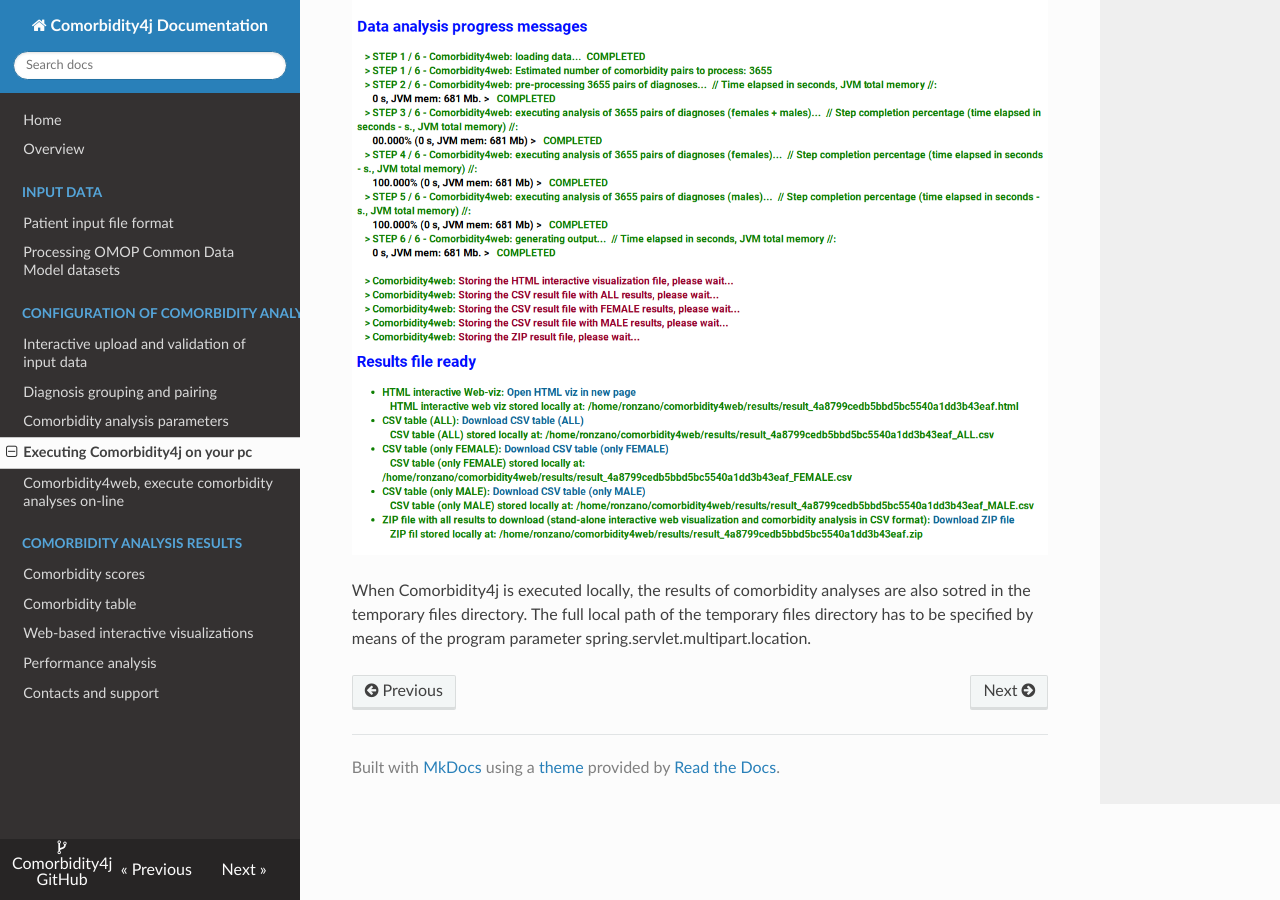
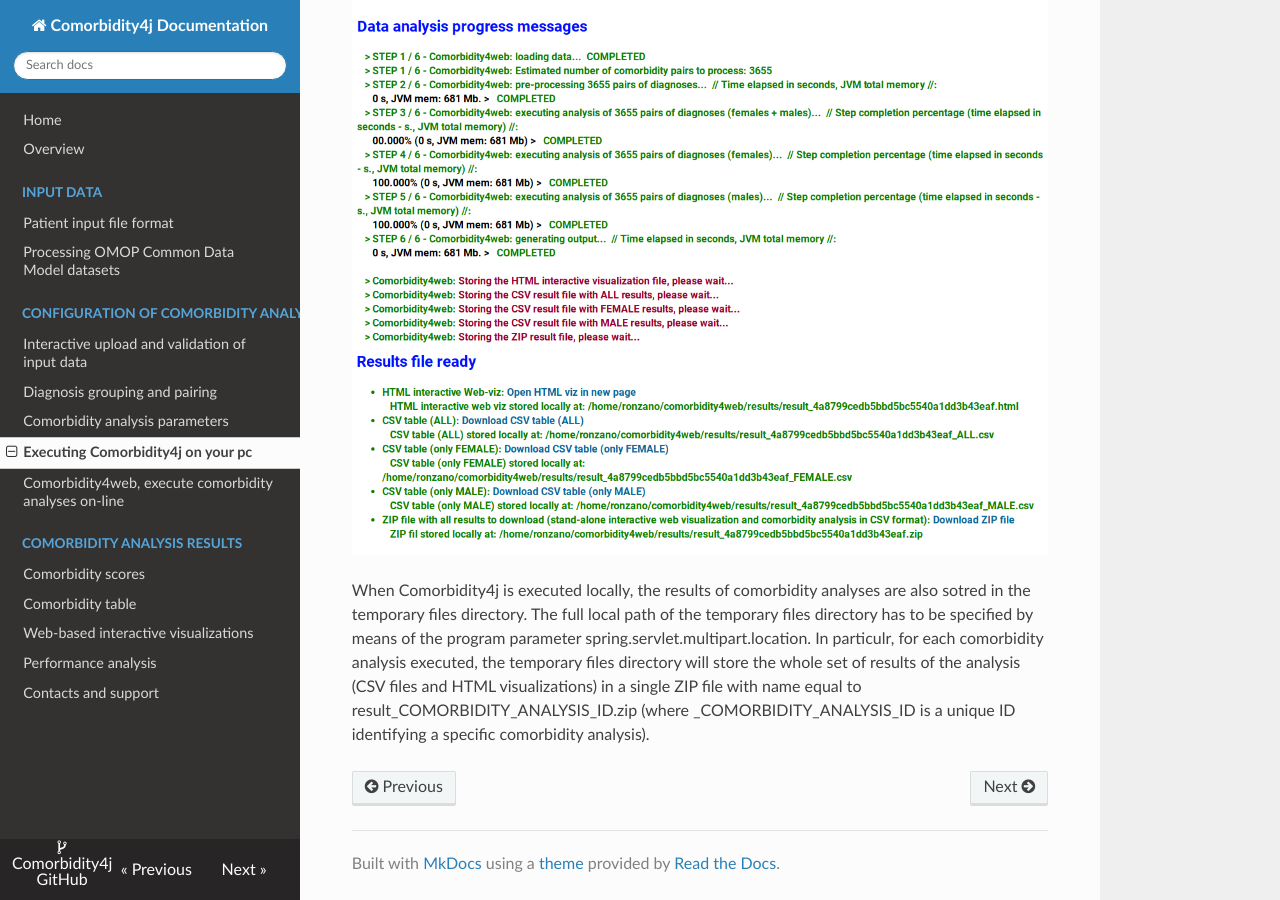
Before and after one commit to fra82/comorbidity4j, an MkDocs documentation site: the page built from rtdoc/LocalExecution.md, in a window 1280 px wide and 900 px high, scrolled down 2516 px. Built offline with MkDocs 1.6.1, drawn with Linux system fonts in a browser that asks for light colours; nearby versions of some CDN libraries; old or Windows-style settings are respelled for this version of MkDocs.

Commit message:
Minor modifications to documentation

```diff
--- a/rtdoc/LocalExecution.md
+++ b/rtdoc/LocalExecution.md
@@ -82,4 +82,4 @@ An example of the Web page where the comorbidity analysis execution can be monit
 ![Comorbidity analysis monitoring and result link page](/img/web_result_analysis_page_2.png)
 
 
-When Comorbidity4j is executed locally, the results of comorbidity analyses are also sotred in the temporary files directory. The full local path of the temporary files directory has to be specified by means of the program parameter spring.servlet.multipart.location.
+When Comorbidity4j is executed locally, the results of comorbidity analyses are also sotred in the temporary files directory. The full local path of the temporary files directory has to be specified by means of the program parameter spring.servlet.multipart.location. In particulr, for each comorbidity analysis executed, the temporary files directory will store the whole set of results of the analysis (CSV files and HTML visualizations) in a single ZIP file with name equal to result\_COMORBIDITY\_ANALYSIS\_ID.zip (where \_COMORBIDITY\_ANALYSIS\_ID is a unique ID identifying a specific comorbidity analysis).
```
